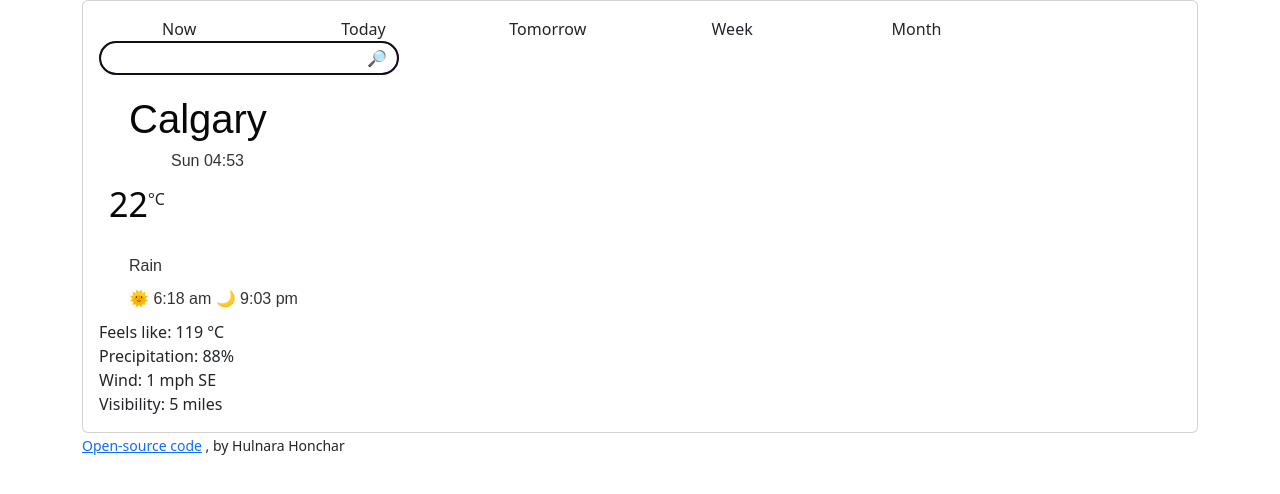
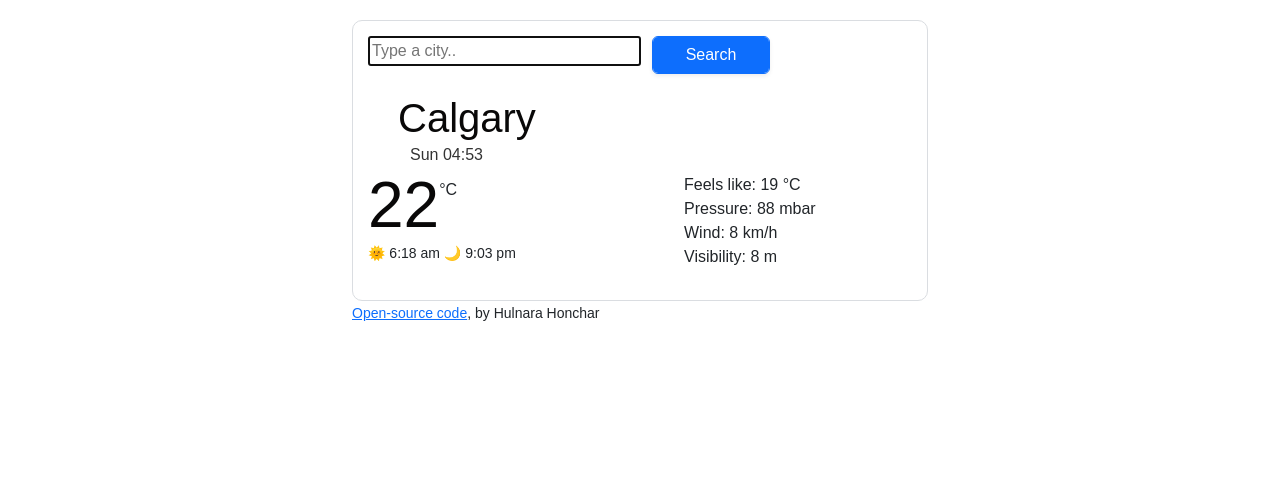
Before and after one commit to HonH91/my-app-weather, a plain HTML site: page index.html in a window 1280 px wide. Drawn offline with nearby package versions, Linux system fonts and the light colour scheme; files that its build step writes are made by us from their sources.

Commit message:
Added current data

```diff
--- a/index.html
+++ b/index.html
@@ -2,71 +2,79 @@
 <html>
 
 <head>
-    <title>Weather</title>
     <meta charset="UTF-8" />
-    <link rel="stylesheet" href="src/styles.css" />
     <link href="https://cdn.jsdelivr.net/npm/bootstrap@5.2.0/dist/css/bootstrap.min.css" rel="stylesheet"
         integrity="sha384-gH2yIJqKdNHPEq0n4Mqa/HGKIhSkIHeL5AyhkYV8i59U5AR6csBvApHHNl/vI1Bx" crossorigin="anonymous" />
-    <link href="styles.css" />
     <script src="https://unpkg.com/axios/dist/axios.min.js"></script>
+    <link rel="stylesheet" href="styles.css" />
+    <title>Weather</title>
 </head>
 
 <body>
-    <div class="container">
-        <div class="card">
+    <div class="container wrapper">
+        <div class="weather-app">
             <div class="card-body">
-                <header>
-                    <div id="forecast" class="row">
+
+                <!--<div id="forecast" class="row">
                         <div class="col-2">Now</div>
                         <div class="col-2">Today</div>
                         <div class="col-2">Tomorrow</div>
                         <div class="col-2">Week</div>
                         <div class="col-2">Month</div>
-                    </div>
-                    <search>
-                        <form class="search-form" id="search-form">
-                            <input id="city-input" type="text" placeholder="🔎" type="search" autofocus="on"
-                                autocomplete="off" />
-                        </form>
-                    </search>
-                </header>
+                    </div>-->
+                <search>
+                    <form class="search-form" id="search-form">
+                        <div class="row">
+                            <div class="col-6">
+                                <input id="city-input" type="text" placeholder="Type a city.." type="search"
+                                    autofocus="on" autocomplete="off" class="searchBtn" />
+                            </div>
+                            <div class="col-3">
+                                <input type="submit" value="Search"
+                                    class="form-control btn btn-primary shadow-sm w-100" />
+                            </div>
+                        </div>
+                    </form>
+                </search>
+
                 <h1 id="city">Calgary</h1>
-
-                <h2 class="date-time">
+                <div class="date-time">
                     <ul>
                         <li id="date"></li>
-
                         <li id="time"></li>
                     </ul>
-                </h2>
-                <span class="temperature" id="temperature">22</span><span class="units">°C</span>
-                <h3 class="today-weather">
-                    <br />
-                    <small class="current">
-                        Rain
-                        <br />
-                        🌞 6:18 am 🌙 9:03 pm
-                    </small>
-                </h3>
+                </div>
 
-                <form>
-                    <div class="row">
-                        <div class="col-sm-6">
-                            <div class="weather__text">Feels like: 119 °C</div>
-                            <div class="weather__text">Precipitation: 88%</div>
-                            <div class="weather__text">Wind: 1 mph SE</div>
-                            <div class="weather__text">Visibility: 5 miles</div>
+                <div class="row">
+                    <div class="col-6">
+                        <span class="temperature" id="temperature">22</span><span class="units">°C</span>
+                        <div class="today-weather"><br />
+                            <div class="current" id="weatherDesc">
+                            </div>
+                            <small>
+                                🌞 <span id="sunrise"> 6:18</span> am 🌙<span id="sunset"> 9:03 pm</span>
+                            </small>
+
                         </div>
                     </div>
-                </form>
+                    <div class="col-6">
+                        <ul>
+                            <li>Feels like: <span id="feelsLike">19</span> °C</li>
+                            <li>Pressure: <span id="pressure">88</span> mbar</li>
+                            <li>Wind: <span id="wind">8</span> km/h</li>
+                            <li>Visibility: <span id="visibility">8</span> m</li>
+                        </ul>
+                    </div>
+
+                </div>
             </div>
+
+
         </div>
         <small>
-            <a href="https://github.com/HonH91/my-app-weather" target="_blank">Open-source code</a>
-            , by Hulnara Honchar
+            <a href="https://github.com/HonH91/my-app-weather" target="_blank">Open-source code</a>, by Hulnara Honchar
         </small>
     </div>
-
     <script src="index.js"></script>
 </body>
 
--- a/index.js
+++ b/index.js
@@ -45,10 +45,17 @@ searchForm.addEventListener("submit", handleSubmit);
 function showWeather(response) {
   console.log(response.data);
   document.querySelector("#city").innerHTML = response.data.name;
-  document.querySelector("#temperature").innerHTML = Math.round(
-    response.data.main.temp
-  );
+  document.querySelector("#temperature").innerHTML = Math.round(response.data.main.temp);
+  document.querySelector("#weatherDesc").innerHTML = response.data.weather[0].description;
+  document.querySelector("#feelsLike").innerHTML = response.data.main.feels_like;
+  document.querySelector("#wind").innerHTML = response.data.wind.speed;
+  document.querySelector("#visibility").innerHTML = response.data.visibility;
+  document.querySelector("#pressure").innerHTML = response.data.main.pressure;
+
+
 }
+
+
 
 function findCity(city) {
   let apiKey = "c95d60a1e3adbeb286133f1ebebc2579";
--- a/styles.css
+++ b/styles.css
@@ -1,18 +1,19 @@
-h1,
-h2,
-h3 {
-  margin: 30px 30px;
+body {
   font-family: Arial, "Times New Roman", Times, serif;
 }
 
 h1 {
+  margin: 10px 30px;
   color: #090808;
-  top: 30;
   position: relative;
   font-weight: 300;
 }
 
-input {
+.searchBtn {
+  width: 105%;
+}
+
+/*input {
   box-shadow: 0 1px 1px 0 rgb(0 0 0 / 16%), 0 0 0 1px rgb(0 0 0 / 3%);
   height: 34px;
   padding: 10px;
@@ -23,21 +24,22 @@ input {
   border-color: blueviolet;
   top: 0px;
   float: text-align;
-}
+}*/
+
 ul {
   list-style-type: none;
 }
 
-.weather_serchbar {
+/*.weather_serchbar {
   text-align: center;
   width: 200px;
-}
+}*/
 
 .date-time {
   color: #333;
   font-size: 16px;
   font-weight: 100;
-  line-height: 20px;
+  line-height: 5px;
   padding-left: 10px;
   position: relative;
 }
@@ -45,22 +47,42 @@ ul {
 .temperature {
   color: #090808;
   float: left;
-  font-size: 34px;
-  font-weight: 300;
+  font-size: 64px;
+  font-weight: 400;
   line-height: 1;
-  padding-left: 10px;
+}
+
+.units {
+  position: relative;
+  top: 5px;
 }
 
 .current {
   color: #333;
   font-size: 16px;
   font-weight: 100;
-  text-align: center;
+  text-transform: capitalize;
+}
+
+.today-weather {
+  margin: 20px auto;
 }
 
 #forecast {
   text-align: center;
 }
+
 .search-form {
   margin-bottom: 20px;
 }
+
+.wrapper {
+  max-width: 600px;
+  margin: 20px auto;
+}
+
+.weather-app {
+  border: 1px solid #dadde1;
+  padding: 15px;
+  border-radius: 10px;
+}
```
